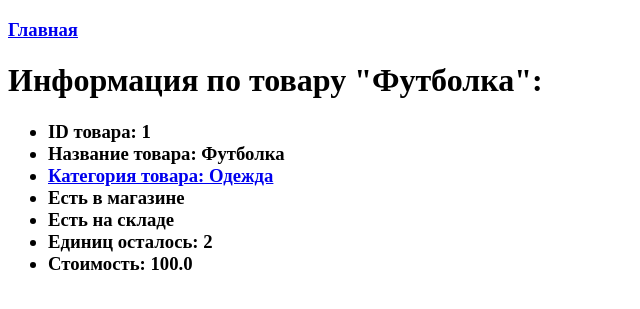
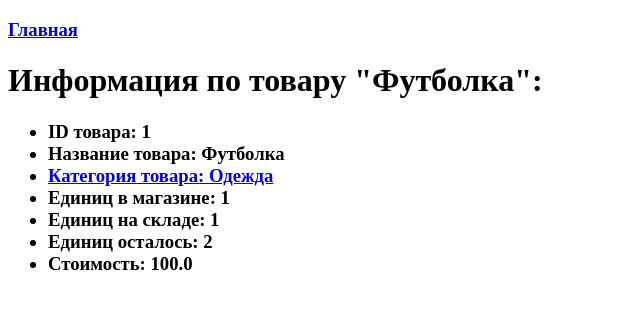
Before and after one commit to par-n-go/adv_hw, a Flask app: page /product/1 in a window 1280 px wide. Shown: the top 309 px of the page, without its empty margins (0-640 px from the left). Run offline with Flask 2, Linux system fonts and the light colour scheme; data comes from the database, SQL or seed files in the repository.

Commit message:
Update product.html

```diff
--- a/lesson_9/templates/product.html
+++ b/lesson_9/templates/product.html
@@ -13,12 +13,12 @@
         <li>Название товара: {{product.name}}</li>
         <li><a href="/category/{{product.category_id}}">Категория товара: {{product.category_name}}</a></li>
         {% if product.shop %}
-        <li>Есть в магазине</li>
+        <li>Единиц в магазине: {{product.shop}}</li>
         {% else %}
         <li>Товара нет в магазине</li>
         {% endif %}
         {% if product.stock %}
-        <li>Есть на складе</li>
+        <li>Единиц на складе: {{product.stock}}</li>
         {% else %}
         <li>Товара нет на складе</li>
         {% endif %}
```
